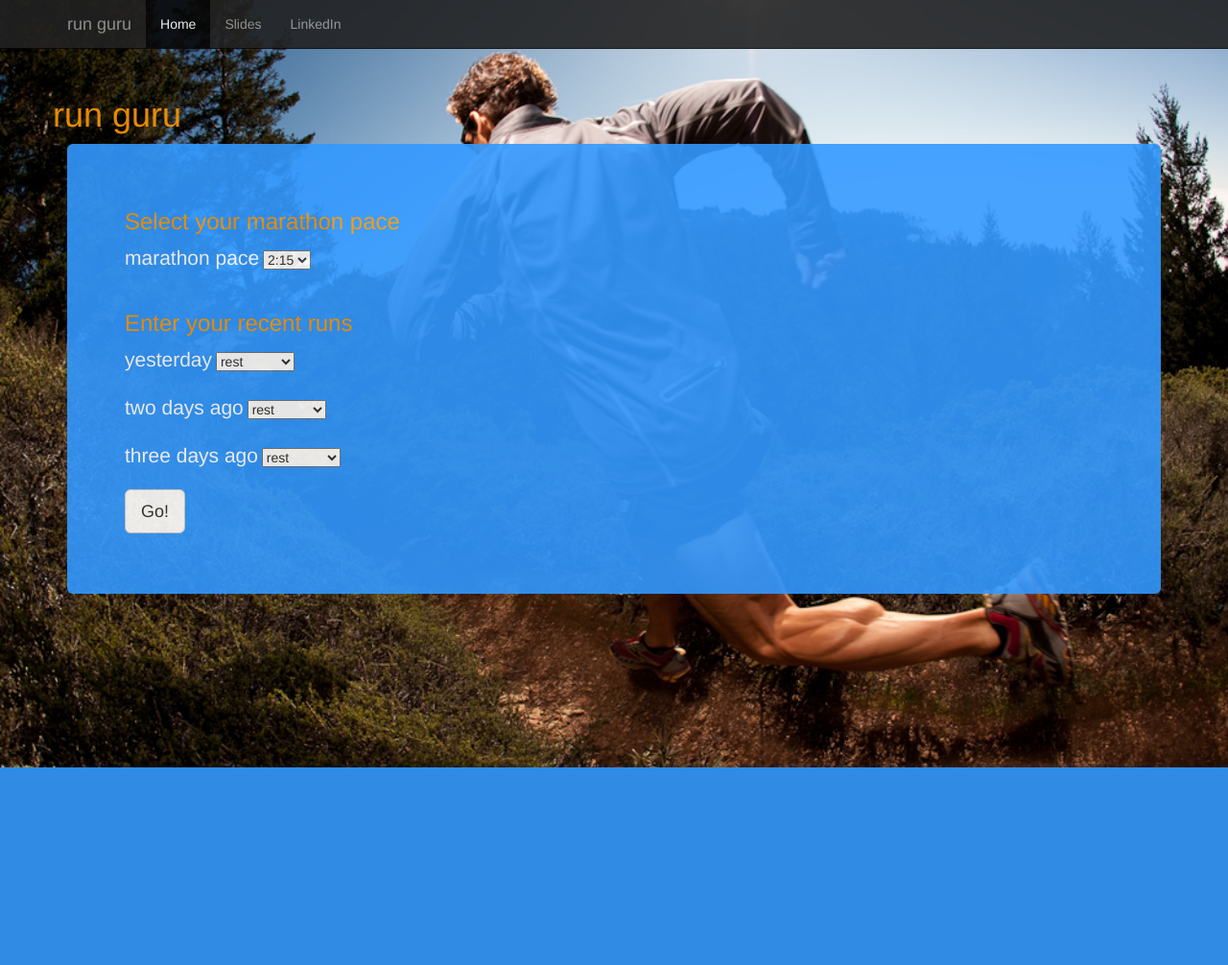
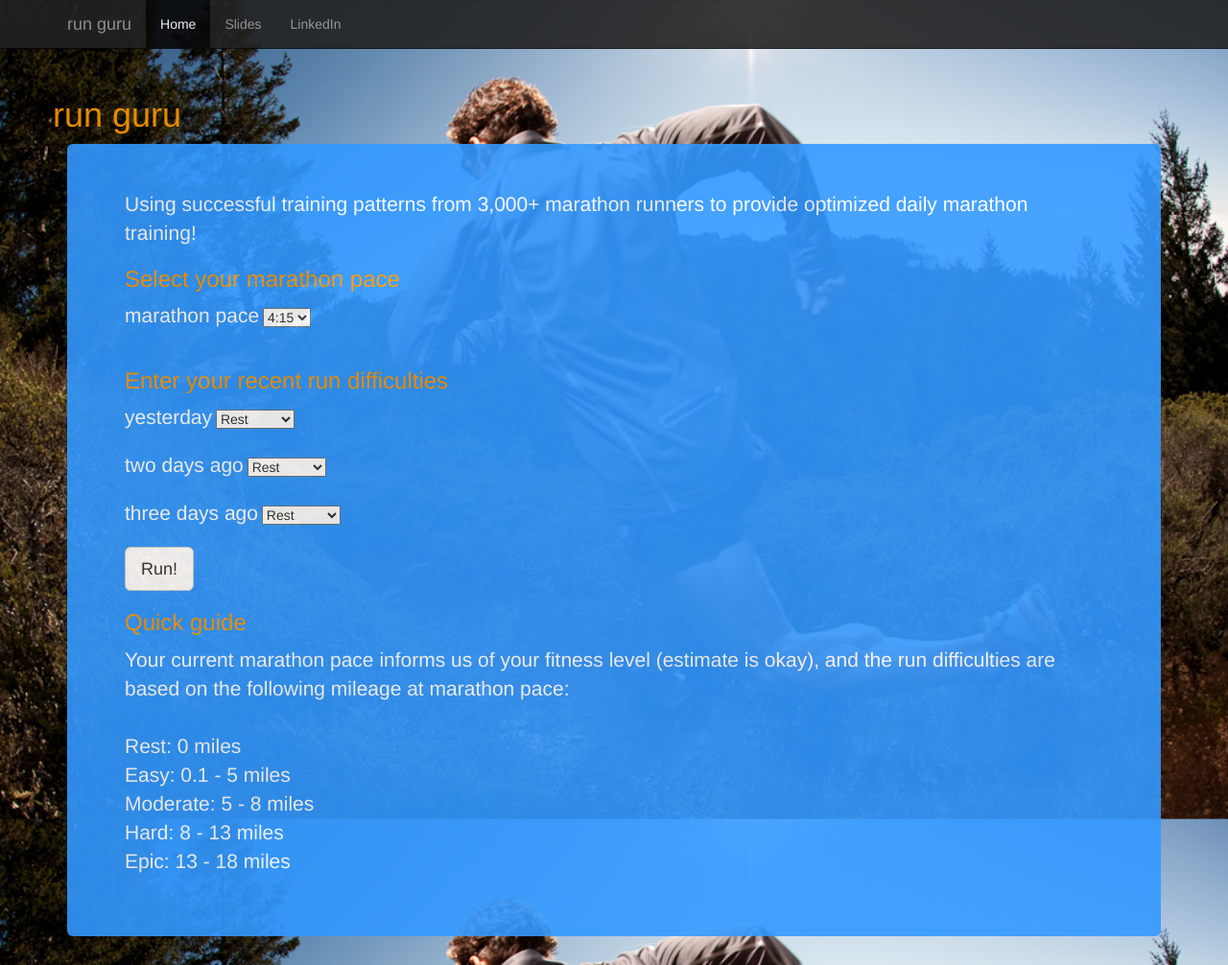
Before and after one commit to eddie-santos/runguru, a Flask app: page / in a window 1280 px wide. Shown: the whole page at 96% size. Before the commit the page ends 800 px from the top, so only its background shows below. Run offline with Flask 2, Linux system fonts and the light colour scheme; some libraries are stand-ins or nearby versions.

Commit message:
update templates

```diff
--- a/app/static/css/starter-template.css
+++ b/app/static/css/starter-template.css
@@ -21,8 +21,7 @@ h3 {
 .jumbotron {
   background-color: #3399FF
 }
-.navbar-default .navbar-brand {
-    color: #FF9900;
+
+p {
+  color: #FFFFFF
 }
-.btn {
-}
--- a/app/templates/index.html
+++ b/app/templates/index.html
@@ -55,6 +55,9 @@
       <div class="row">
         <div class="col-md-12">
           <div class="jumbotron">
+          <p>
+               Using successful training patterns from 3,000+ marathon runners to provide optimized daily marathon training!
+          </p>
           <h3>Select your marathon pace</h3>
           <form  action="/output" method="GET">
               <label for="mpace"><p style = "color:white">marathon pace </p></label>
@@ -67,7 +70,7 @@
                 <option value="3.50">3:30</option>
                 <option value="3.75">3:45</option>
                 <option value="4.00">4:00</option>
-                <option value="4.25">4:15</option>
+                <option value="4.25" selected="selected">4:15</option>
                 <option value="4.50">4:30</option>
                 <option value="4.75">4:45</option>
                 <option value="5.00">5:00</option>
@@ -76,38 +79,53 @@
                 <option value="5.75">5:45</option>
                 <option value="6.00">6:00</option>
               </select>
-            <h3>Enter your recent runs</h3>
+            <h3>Enter your recent run difficulties</h3>
             <div class="form-group">
               <label for="day1"><p style = "color:white">yesterday </p></label>
               <select id="day1" name="day1">
-                <option value="rest">rest</option>
-                <option value="easy">easy</option>
-                <option value="moderate">moderate</option>
-                <option value="hard">hard</option>
-                <option value="epic">epic</option>
+                <option value="rest">Rest</option>
+                <option value="easy">Easy</option>
+                <option value="moderate">Moderate</option>
+                <option value="hard">Hard</option>
+                <option value="epic">Epic</option>
               </select>
               <br>
               <label for="day2"><p style = "color:white">two days ago </p></label>
               <select id="day2" name="day2">
-                <option value="rest">rest</option>
-                <option value="easy">easy</option>
-                <option value="moderate">moderate</option>
-                <option value="hard">hard</option>
-                <option value="epic">epic</option>
+                <option value="rest">Rest</option>
+                <option value="easy">Easy</option>
+                <option value="moderate">Moderate</option>
+                <option value="hard">Hard</option>
+                <option value="epic">Epic</option>
               </select>
               <br>
               <label for="day3"><p style = "color:white">three days ago </p></label>
               <select id="day3" name="day3">
-                <option value="rest">rest</option>
-                <option value="easy">easy</option>
-                <option value="moderate">moderate</option>
-                <option value="hard">hard</option>
-                <option value="epic">epic</option>
+                <option value="rest">Rest</option>
+                <option value="easy">Easy</option>
+                <option value="moderate">Moderate</option>
+                <option value="hard">Hard</option>
+                <option value="epic">Epic</option>
               </select>
               <br>
           <div>
-            <button type="submit" class="btn btn-default btn-lg">Go!</button>
+            <button type="submit" class="btn btn-default btn-lg">Run!</button>
           </div>
+          <h3>Quick guide</h3>
+          <p>
+             Your current marathon pace informs us of your fitness level (estimate is okay), and the run difficulties
+             are based on the following mileage at marathon pace:
+             <br><br>
+             Rest: 0 miles
+             <br>
+             Easy: 0.1 - 5 miles
+             <br>
+             Moderate: 5 - 8 miles
+             <br>
+             Hard: 8 - 13 miles
+             <br>
+             Epic: 13 - 18 miles
+          </p>
             </div>
           </div>
         </form>
```
